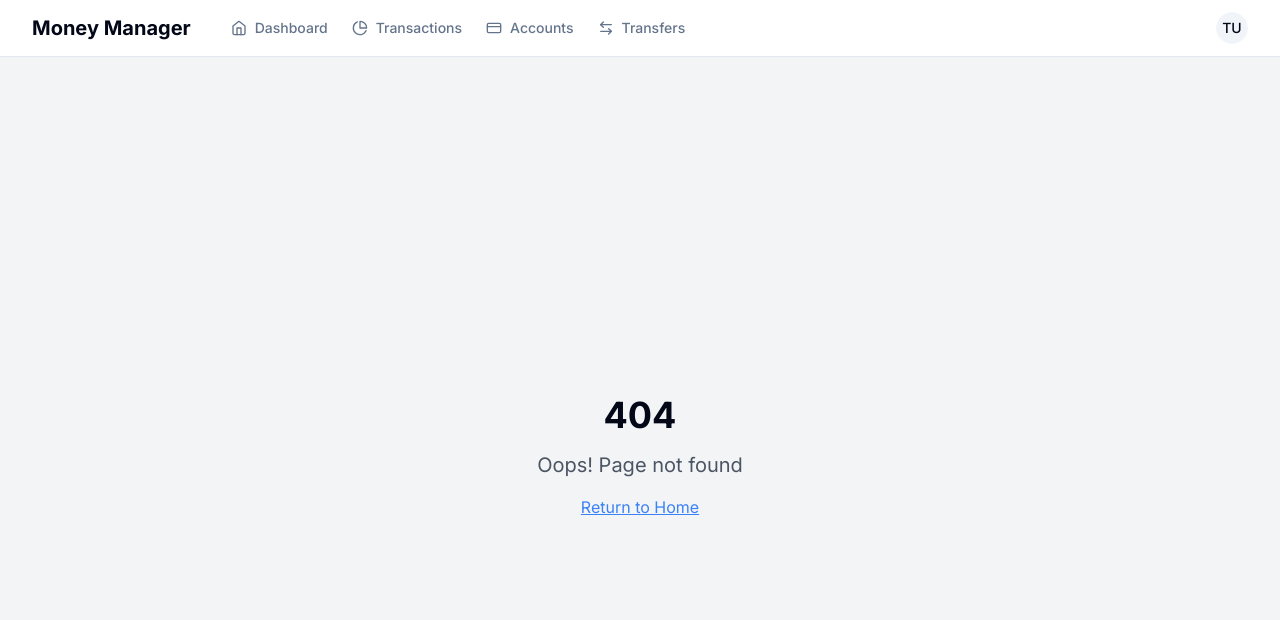
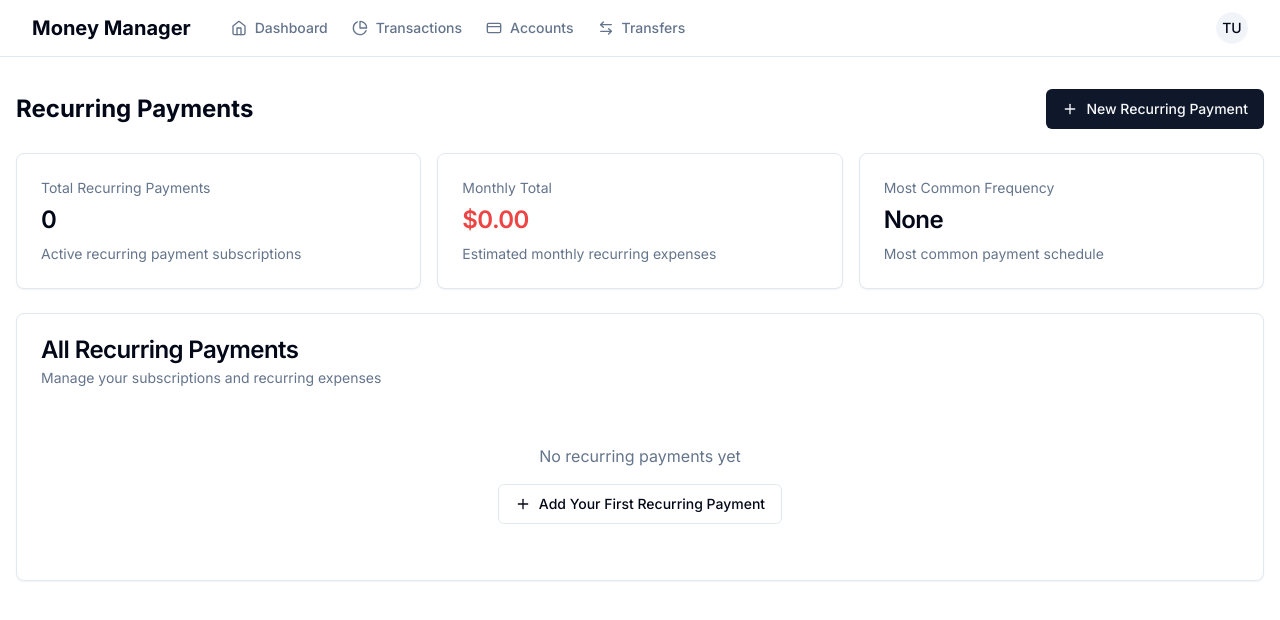
Before and after one commit to Logesh-waran2003/money-manager, a Next.js app: page /recurring in a window 1280 px wide. Before the commit this address had no page. Shown: the top 620 px of the page. Built offline with nearby package versions, Linux system fonts and the light colour scheme.

Commit message:
Implement recurring payments feature

```diff
--- /dev/null
+++ b/app/recurring/page.tsx
@@ -0,0 +1,158 @@
+"use client";
+
+import React, { useEffect, useState } from "react";
+import { Button } from "@/components/ui/button";
+import { Card, CardContent, CardHeader, CardTitle, CardDescription } from "@/components/ui/card";
+import { Plus } from "lucide-react";
+import Link from "next/link";
+import { useRouter } from "next/navigation";
+import { useTransactionStore } from "@/lib/stores/transaction-store";
+import { formatCurrency } from "@/lib/utils/currency";
+import { Badge } from "@/components/ui/badge";
+
+export default function RecurringPaymentsPage() {
+  const router = useRouter();
+  const { transactions } = useTransactionStore();
+
+  // Filter only recurring transactions
+  const recurringTransactions = transactions.filter(t => t.type === 'recurring');
+
+  // Group recurring transactions by frequency
+  const groupedByFrequency = recurringTransactions.reduce((acc, transaction) => {
+    const frequency = transaction.recurringFrequency || 'other';
+    if (!acc[frequency]) {
+      acc[frequency] = [];
+    }
+    acc[frequency].push(transaction);
+    return acc;
+  }, {} as Record<string, typeof recurringTransactions>);
+
+  // Calculate total monthly recurring expenses
+  const totalMonthlyRecurring = recurringTransactions.reduce((sum, transaction) => {
+    // For non-monthly frequencies, we need to normalize to monthly equivalent
+    let monthlyAmount = transaction.amount;
+
+    switch (transaction.recurringFrequency) {
+      case 'daily':
+        monthlyAmount = transaction.amount * 30; // Approximate
+        break;
+      case 'weekly':
+        monthlyAmount = transaction.amount * 4.33; // Approximate weeks in a month
+        break;
+      case 'biweekly':
+        monthlyAmount = transaction.amount * 2.17; // Approximate bi-weeks in a month
+        break;
+      case 'quarterly':
+        monthlyAmount = transaction.amount / 3; // Spread quarterly payment over 3 months
+        break;
+      case 'yearly':
+        monthlyAmount = transaction.amount / 12; // Spread yearly payment over 12 months
+        break;
+    }
+
+    return sum + monthlyAmount;
+  }, 0);
+
+  return (
+    <div className="container mx-auto py-8 px-4">
+      <div className="flex justify-between items-center mb-6">
+        <h1 className="text-2xl font-bold">Recurring Payments</h1>
+        <Link href="/transaction?type=recurring">
+          <Button>
+            <Plus className="mr-2 h-4 w-4" />
+            New Recurring Payment
+          </Button>
+        </Link>
+      </div>
+
+      {/* Summary Cards */}
+      <div className="grid gap-4 md:grid-cols-2 lg:grid-cols-3 mb-6">
+        <Card>
+          <CardHeader className="pb-2">
+            <CardDescription>Total Recurring Payments</CardDescription>
+            <CardTitle className="text-2xl">{recurringTransactions.length}</CardTitle>
+          </CardHeader>
+          <CardContent>
+            <p className="text-sm text-muted-foreground">
+              Active recurring payment subscriptions
+            </p>
+          </CardContent>
+        </Card>
+
+        <Card>
+          <CardHeader className="pb-2">
+            <CardDescription>Monthly Total</CardDescription>
+            <CardTitle className="text-2xl text-red-500">
+              {formatCurrency(totalMonthlyRecurring)}
+            </CardTitle>
+          </CardHeader>
+          <CardContent>
+            <p className="text-sm text-muted-foreground">
+              Estimated monthly recurring expenses
+            </p>
+          </CardContent>
+        </Card>
+
+        <Card>
+          <CardHeader className="pb-2">
+            <CardDescription>Most Common Frequency</CardDescription>
+            <CardTitle className="text-2xl capitalize">
+              {Object.entries(groupedByFrequency).sort((a, b) => b[1].length - a[1].length)[0]?.[0] || "None"}
+            </CardTitle>
+          </CardHeader>
+          <CardContent>
+            <p className="text-sm text-muted-foreground">
+              Most common payment schedule
+            </p>
+          </CardContent>
+        </Card>
+      </div>
+
+      {/* Recurring Payments List */}
+      <Card>
+        <CardHeader>
+          <CardTitle>All Recurring Payments</CardTitle>
+          <CardDescription>Manage your subscriptions and recurring expenses</CardDescription>
+        </CardHeader>
+        <CardContent>
+          {recurringTransactions.length > 0 ? (
+            <div className="space-y-4">
+              {recurringTransactions.map((transaction) => (
+                <div
+                  key={transaction.id}
+                  className="flex items-center justify-between border-b pb-4 cursor-pointer hover:bg-muted/50 p-2 rounded-md"
+                  onClick={() => router.push(`/transactions/${transaction.id}`)}
+                >
+                  <div>
+                    <div className="flex items-center gap-2">
+                      <p className="font-medium">{transaction.recurringName || transaction.description || "Unnamed Payment"}</p>
+                      <Badge variant="outline" className="capitalize">
+                        {transaction.recurringFrequency || "monthly"}
+                      </Badge>
+                    </div>
+                    <p className="text-sm text-muted-foreground">
+                      {transaction.counterparty || "No recipient specified"}
+                    </p>
+                  </div>
+                  <div className="text-red-500 font-medium">
+                    {formatCurrency(transaction.amount)}
+                  </div>
+                </div>
+              ))}
+            </div>
+          ) : (
+            <div className="text-center py-8">
+              <p className="text-muted-foreground mb-4">No recurring payments yet</p>
+              <Link href="/transaction?type=recurring">
+                <Button variant="outline">
+                  <Plus className="mr-2 h-4 w-4" />
+                  Add Your First Recurring Payment
+                </Button>
+              </Link>
+            </div>
+          )}
+        </CardContent>
+      </Card>
+    </div>
+  );
+}
--- a/app/transaction/page.tsx
+++ b/app/transaction/page.tsx
@@ -61,6 +61,9 @@ export default function TransactionForm() {
   const [transactionType, setTransactionType] = useState("regular");
   const [recurringName, setRecurringName] = useState("");
   const [recurringFrequency, setRecurringFrequency] = useState("monthly");
+  const [nextDueDate, setNextDueDate] = useState<Date | undefined>(
+    new Date(new Date().setMonth(new Date().getMonth() + 1))
+  );
   const [creditType, setCreditType] = useState("lent");
   const [creditDueDate, setCreditDueDate] = useState<Date | undefined>(new Date());
   const [destinationAccount, setDestinationAccount] = useState("");
@@ -154,6 +157,7 @@ export default function TransactionForm() {
       recurring: isRecurring,
       recurringFrequency: isRecurring ? recurringFrequency : undefined,
       recurringName: isRecurring ? recurringName : undefined,
+      nextDueDate: isRecurring ? nextDueDate?.toISOString() : undefined,
     };
 
     try {
@@ -329,6 +333,35 @@ export default function TransactionForm() {
             </div>
           )}
 
+          {isRecurring && (
+            <div className="space-y-2">
+              <label className="text-sm font-medium">Next Due Date</label>
+              <Popover>
+                <PopoverTrigger asChild>
+                  <Button
+                    variant="outline"
+                    className="w-full justify-start text-left font-normal"
+                  >
+                    <CalendarIcon className="mr-2 h-4 w-4" />
+                    {nextDueDate ? (
+                      format(nextDueDate, "PPP")
+                    ) : (
+                      <span>Pick a date</span>
+                    )}
+                  </Button>
+                </PopoverTrigger>
+                <PopoverContent className="w-auto p-0">
+                  <Calendar
+                    mode="single"
+                    selected={nextDueDate}
+                    onSelect={setNextDueDate}
+                    initialFocus
+                  />
+                </PopoverContent>
+              </Popover>
+            </div>
+          )}
+
           {isCredit && (
             <div className="space-y-2">
               <label className="text-sm font-medium">Due Date</label>
--- /dev/null
+++ b/components/sidebar-nav.tsx
@@ -0,0 +1,83 @@
+"use client";
+
+import Link from "next/link";
+import { usePathname } from "next/navigation";
+import { cn } from "@/lib/utils";
+import { Button } from "@/components/ui/button";
+import {
+  LayoutDashboard,
+  CreditCard,
+  ArrowRightLeft,
+  Receipt,
+  Repeat,
+  Settings,
+  PieChart,
+  Calendar,
+} from "lucide-react";
+
+const navItems = [
+  {
+    title: "Dashboard",
+    href: "/dashboard",
+    icon: <LayoutDashboard className="mr-2 h-4 w-4" />,
+  },
+  {
+    title: "Accounts",
+    href: "/accounts",
+    icon: <CreditCard className="mr-2 h-4 w-4" />,
+  },
+  {
+    title: "Transactions",
+    href: "/transactions",
+    icon: <Receipt className="mr-2 h-4 w-4" />,
+  },
+  {
+    title: "Transfers",
+    href: "/transfers",
+    icon: <ArrowRightLeft className="mr-2 h-4 w-4" />,
+  },
+  {
+    title: "Recurring",
+    href: "/recurring",
+    icon: <Repeat className="mr-2 h-4 w-4" />,
+  },
+  {
+    title: "Categories",
+    href: "/categories",
+    icon: <PieChart className="mr-2 h-4 w-4" />,
+  },
+  {
+    title: "Calendar",
+    href: "/calendar",
+    icon: <Calendar className="mr-2 h-4 w-4" />,
+  },
+  {
+    title: "Settings",
+    href: "/settings",
+    icon: <Settings className="mr-2 h-4 w-4" />,
+  },
+];
+
+interface SidebarNavProps {
+  className?: string;
+}
+
+export function SidebarNav({ className }: SidebarNavProps) {
+  const pathname = usePathname();
+
+  return (
+    <nav className={cn("flex flex-col space-y-1", className)}>
+      {navItems.map((item) => (
+        <Link key={item.href} href={item.href}>
+          <Button
+            variant={pathname === item.href ? "secondary" : "ghost"}
+            className="w-full justify-start"
+          >
+            {item.icon}
+            {item.title}
+          </Button>
+        </Link>
+      ))}
+    </nav>
+  );
+}
--- a/lib/stores/transaction-store.ts
+++ b/lib/stores/transaction-store.ts
@@ -15,6 +15,9 @@ export interface Transaction {
   type: TransactionType;
   appUsed?: string;
   notes?: string;
+  recurringName?: string;
+  recurringFrequency?: string;
+  nextDueDate?: string;
   createdAt: string;
   updatedAt: string;
 }
```
